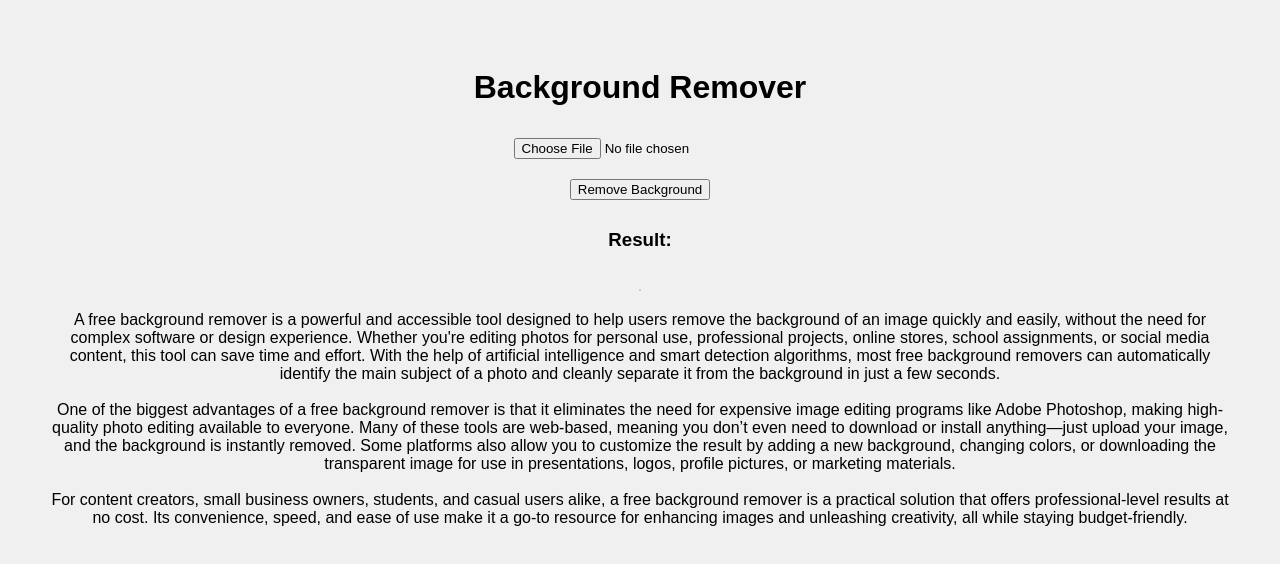
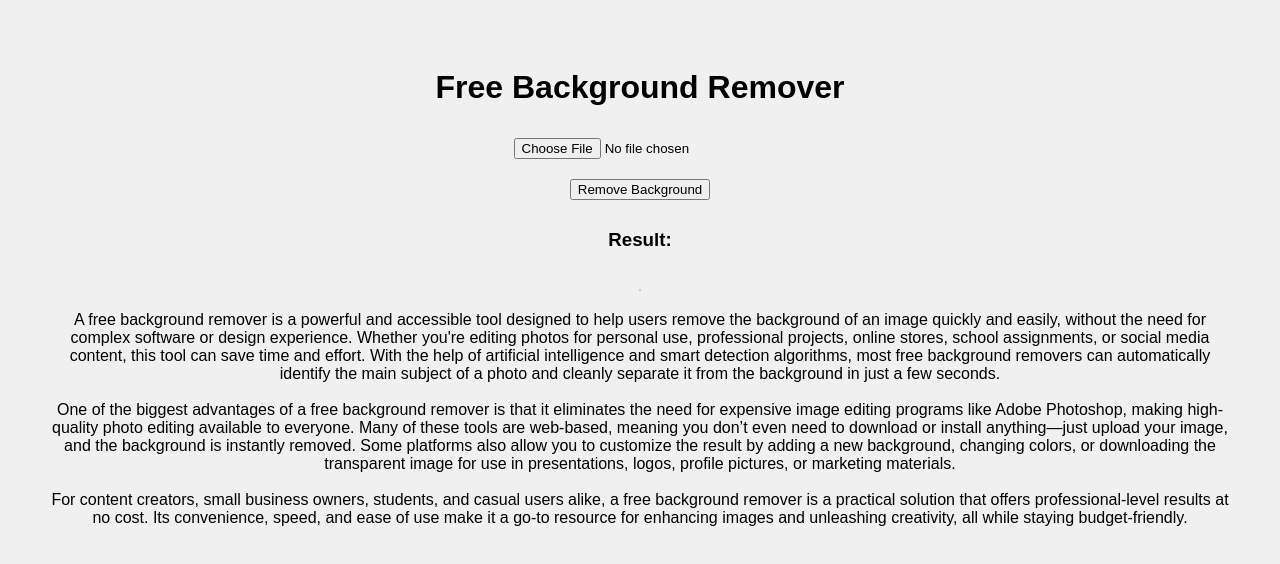
Before and after one commit to inztructor/bg_remover, a plain HTML site: page index.html in a window 1280 px wide. Drawn offline with Linux system fonts and the light colour scheme.

Commit message:
Update index.html

```diff
--- a/index.html
+++ b/index.html
@@ -2,7 +2,7 @@
 <html lang="en">
 <head>
   <meta charset="UTF-8">
-  <title>Background Remover</title>
+  <title>Free Background Remover</title>
   <style>
     body { font-family: Arial; text-align: center; background: #f0f0f0; padding: 40px; }
     input, button { margin: 10px; }
@@ -10,7 +10,7 @@
   </style>
 </head>
 <body>
-  <h1>Background Remover</h1>
+  <h1>Free Background Remover</h1>
   <input type="file" id="imageInput" accept="image/*" />
   <br>
   <button onclick="removeBackground()">Remove Background</button>
```
